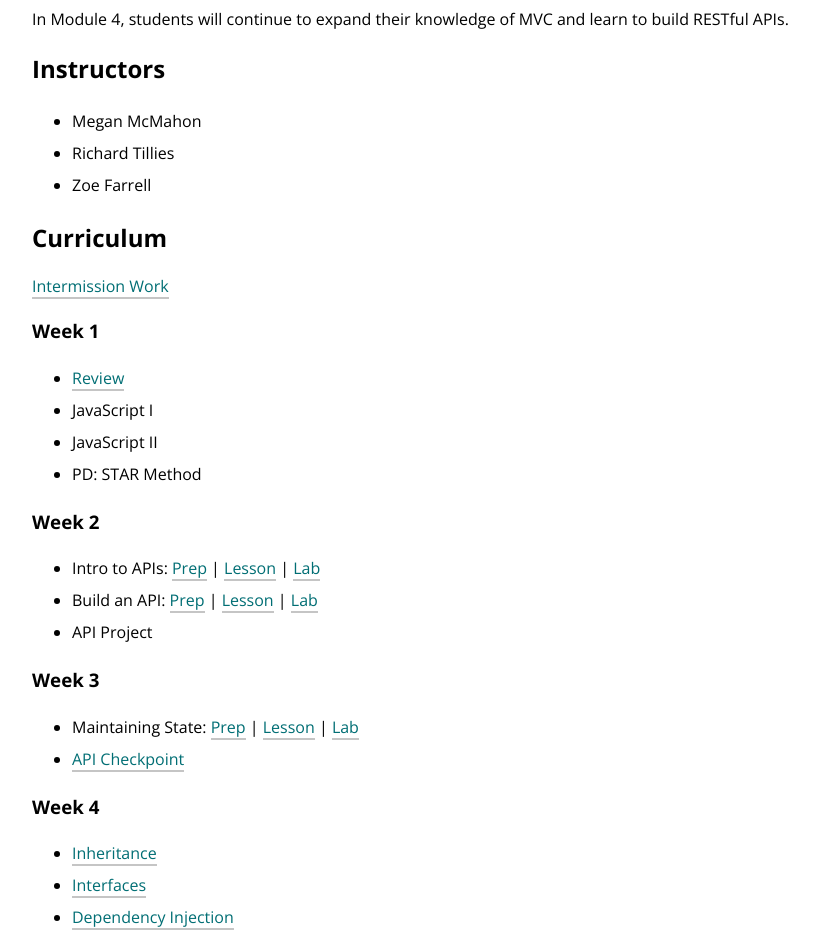
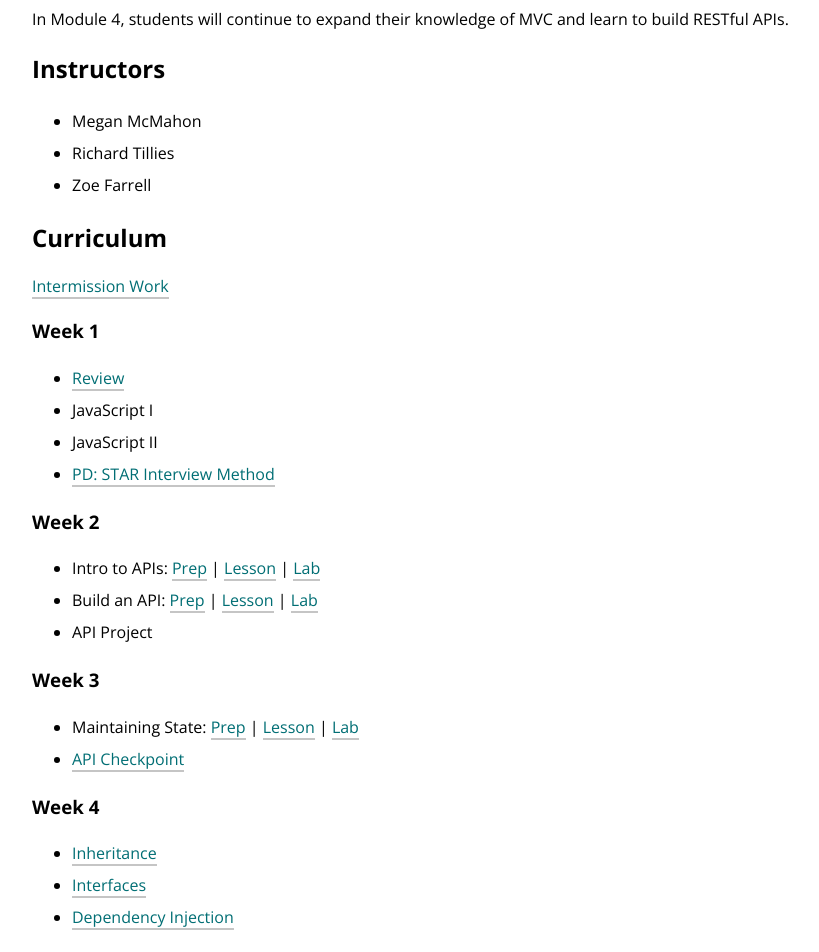
Before and after one commit to turingschool/launch-curriculum, a Jekyll site: the page built from module4/index.md, in a window 1280 px wide. Shown: the part 341-1293 px from the top of the page, without its empty margins (56-875 px from the left). Built offline with Jekyll 4.4.1, drawn with Linux system fonts in a browser that asks for light colours; nearby versions of some CDN libraries; comment, search, counter and statistics services are not loaded.

Commit message:
Add STAR PD to index

```diff
--- a/module4/index.md
+++ b/module4/index.md
@@ -22,7 +22,7 @@ In Module 4, students will continue to expand their knowledge of MVC and learn t
 * [Review](./lessons/Week1/ReviewingConcepts)
 * JavaScript I
 * JavaScript II
-* PD: STAR Method
+* [PD: STAR Interview Method](./lessons/Week1/STARInterviewTechnique)
 
 ### Week 2
 * Intro to APIs: [Prep](./preparation/Week2/IntroToAPIs) &#124; [Lesson](./lessons/Week2/IntroToAPIs) &#124; [Lab](./labs/Week2/IntroToAPIs)
```
Also changed, not shown: module4/lessons/Week1/STARInterviewTechnique.md (+1 -1 lines).
